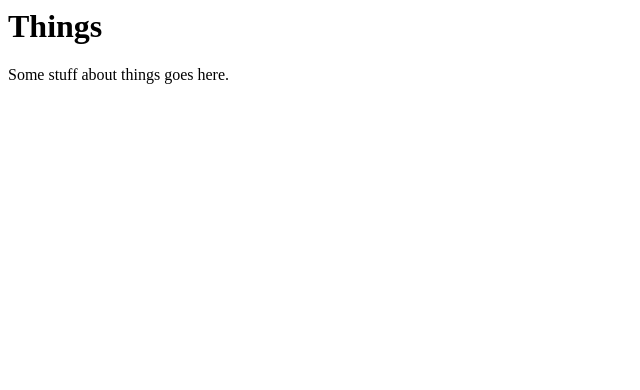
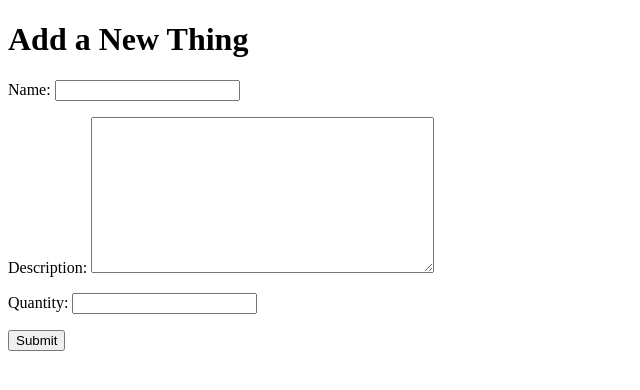
Before and after one commit to KCL-SEG/things-2-Deniz-Uysal, a Django app: template things/templates/home.html in a window 1280 px wide. Shown: the top 390 px of the page, without its empty margins (0-640 px from the left). Run offline with Django 3.2, Linux system fonts and the light colour scheme; the template is opened without the code that fills it: values that come from a table or form of the project are taken from there, others are empty.

Commit message:
feat: first try

```diff
--- a/things/forms.py
+++ b/things/forms.py
@@ -1,3 +1,15 @@
 """Forms of the project."""
 
 # Create your forms here.
+# things/forms.py
+from django import forms
+from .models import Thing
+
+class ThingForm(forms.ModelForm):
+    class Meta:
+        model = Thing
+        exclude = ['created_at']  # Exclude the 'created_at' field from the form
+        widgets = {
+            'description': forms.Textarea(),  # Display 'description' as a Textarea
+            'quantity': forms.NumberInput(),  # Display 'quantity' as NumberInput
+        }
--- a/things/templates/home.html
+++ b/things/templates/home.html
@@ -1,11 +1,15 @@
+<!-- home.html -->
+<!DOCTYPE html>
 <html>
 <head>
-  <title>Things</title>
+    <title>Home</title>
 </head>
 <body>
-  <h1>
-    Things
-  </h1>
-  <p>Some stuff about things goes here.</p>
+    <h1>Add a New Thing</h1>
+    <form method="post">
+        {% csrf_token %}
+        {{ form.as_p }} <!-- Display the form fields -->
+        <button type="submit">Submit</button>
+    </form>
 </body>
 </html>
```
Also changed, not shown: things/views.py (+12 -0 lines).
